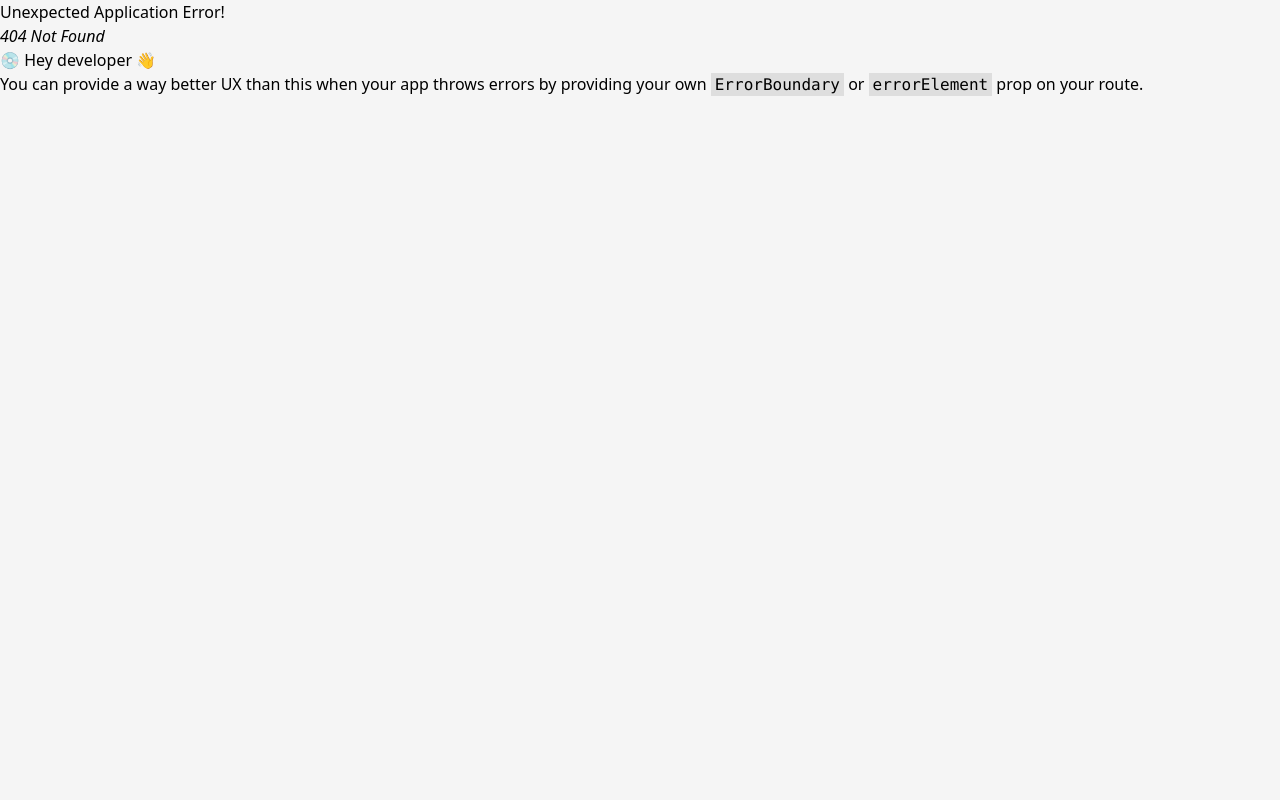
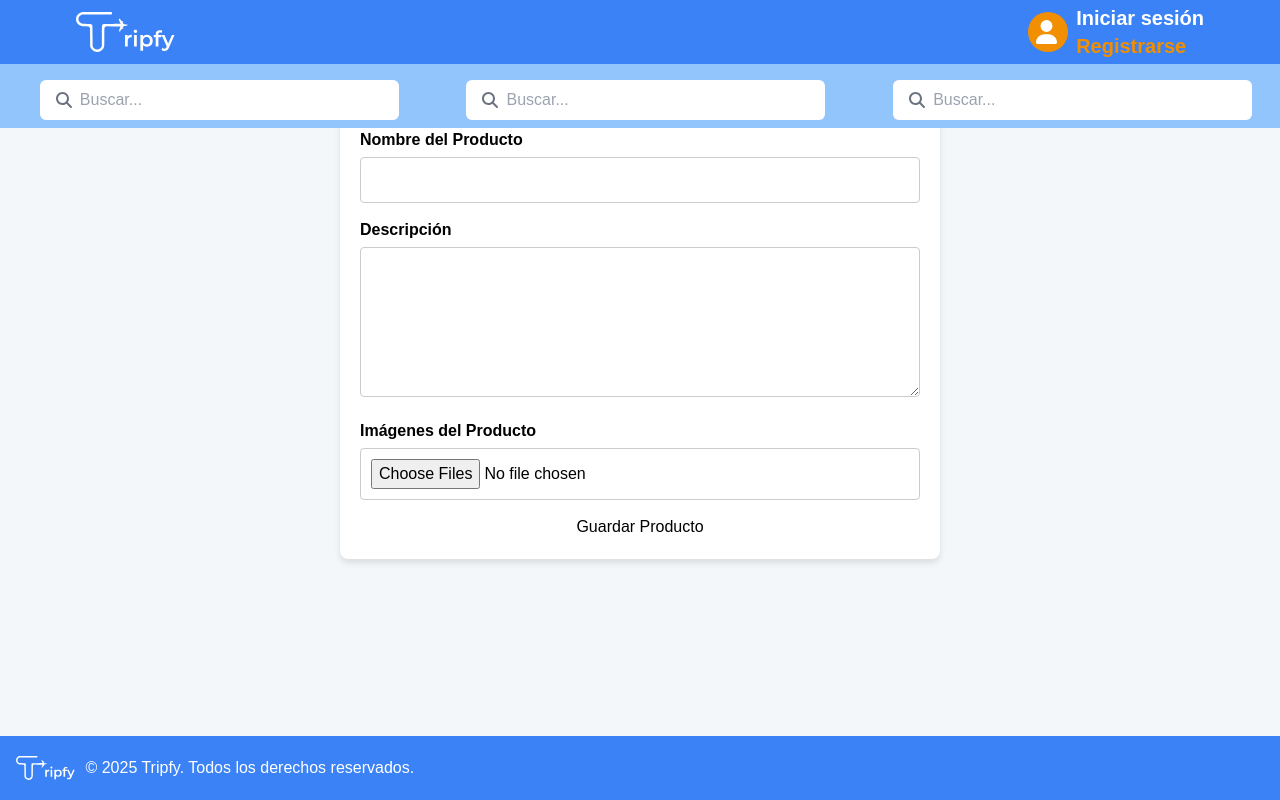
Before and after one commit to Kbri17/FrontEndTripfy, a React (Vite) app: page /AgregarProducto in a window 1280 px wide. Before the commit this address had no page. Built offline with nearby package versions, Linux system fonts and the light colour scheme.

Commit message:
panel administracion t agregar AgregarProducto

```diff
--- /dev/null
+++ b/src/Estilos/Administracion.css
@@ -0,0 +1,65 @@
+/* AdminPanel.css */
+* {
+    margin: 0;
+    padding: 0;
+    box-sizing: border-box;
+  }
+
+  body {
+    font-family: Arial, sans-serif;
+    background-color: #f4f7fa;
+  }
+
+  .admin-panel {
+    display: flex;
+    flex-direction: column;
+    height: 100vh;
+  }
+
+  .admin-header {
+    background-color: #F2F5FF;
+    color: rgb(0, 0, 0);
+    text-align: center;
+    padding: 20px;
+  }
+
+  .sidebar {
+    width: 250px;
+    background-color: #F2F5FF;
+    padding-top: 20px;
+  }
+
+  .sidebar ul {
+    list-style: none;
+    padding: 0;
+  }
+
+  .sidebar li {
+    margin: 20px 0;
+  }
+
+  .sidebar a {
+    color: rgb(0, 0, 0);
+    text-decoration: none;
+    padding: 10px 20px;
+    display: block;
+  }
+
+  .sidebar button {
+    color: white;
+    background-color: #2D48B7;
+    border: none;
+    padding: 10px 20px;
+    cursor: pointer;
+    width: 100%;
+  }
+
+  .sidebar button:hover {
+    background-color: #2D48B7;
+  }
+
+  .main-content {
+    flex-grow: 1;
+    padding: 20px;
+    background-color: white;
+  }
--- /dev/null
+++ b/src/Estilos/AgregarProducto.css
@@ -0,0 +1,59 @@
+/* AgregarProducto.css */
+.agregar-producto {
+    width: 80%;
+    max-width: 600px;
+    margin: 0 auto;
+    padding: 20px;
+    background-color: #fff;
+    border-radius: 8px;
+    box-shadow: 0 4px 6px rgba(0, 0, 0, 0.1);
+  }
+
+  .agregar-producto h2 {
+    text-align: center;
+    margin-bottom: 20px;
+  }
+
+  .form-group {
+    margin-bottom: 15px;
+  }
+
+  .form-group label {
+    font-weight: bold;
+    margin-bottom: 5px;
+    display: block;
+  }
+
+  .form-group input,
+  .form-group textarea {
+    width: 100%;
+    padding: 10px;
+    font-size: 16px;
+    border: 1px solid #ccc;
+    border-radius: 4px;
+  }
+
+  .form-group textarea {
+    resize: vertical;
+    height: 150px;
+  }
+
+  button {
+    background-color: #F18F01;
+    color: white;
+    border: none;
+    padding: 10px 20px;
+    cursor: pointer;
+    font-size: 16px;
+    width: 100%;
+  }
+
+  button:hover {
+    background-color: #F18F01;
+  }
+
+  .error {
+    color: red;
+    font-size: 14px;
+    margin-top: 10px;
+  }
--- a/src/layout/Footer.jsx
+++ b/src/layout/Footer.jsx
@@ -4,7 +4,7 @@ import logo from "../assets/logo.svg";
 const Footer = () => {
   return (
     <footer className="w-full h-16 bg-blue-500 flex items-center justify-between px-4">
-      <div className="flex items-center">
+      <div className="flex items-left">
         <img src={logo} alt="Tripfy Logo" className="h-6" />
         <span className="text-white text-l ml-[10px]">
           &copy; {new Date().getFullYear()} Tripfy. Todos los derechos
--- /dev/null
+++ b/src/pages/Administracion.jsx
@@ -0,0 +1,37 @@
+// AdminPanel.js
+import React, { useState } from 'react';
+import AgregarProducto from './AgregarProducto';
+import '../Estilos/Administracion.css';
+
+const AdminPanel = () => {
+  const [mostrarAgregarProducto, setMostrarAgregarProducto] = useState(false);
+
+  const handleMostrarAgregarProducto = () => {
+    setMostrarAgregarProducto(true);
+  };
+
+  return (
+    <div className="admin-panel">
+      <header className="admin-header">
+        <h1>Panel de Administrador</h1>
+      </header>
+
+      <div className="sidebar">
+        <ul>
+          <li><a href="#dashboard">Dashboard</a></li>
+          <li><a href="#productos">Productos</a></li>
+          <li><a href="#usuarios">Usuarios</a></li>
+          <li><button onClick={handleMostrarAgregarProducto}>Agregar Producto</button></li>
+        </ul>
+      </div>
+
+      <main className="main-content">
+        {mostrarAgregarProducto ? <AgregarProducto /> : <p>Bienvenido al Panel de Administración</p>}
+      </main>
+
+
+    </div>
+  );
+}
+
+export default AdminPanel;
--- /dev/null
+++ b/src/pages/AgregarProducto.jsx
@@ -0,0 +1,85 @@
+// AgregarProducto.js
+import React, { useState } from 'react';
+import '../Estilos/AgregarProducto.css';
+
+const AgregarProducto = () => {
+  const [nombre, setNombre] = useState('');
+  const [descripcion, setDescripcion] = useState('');
+  const [imagenes, setImagenes] = useState([]);
+  const [error, setError] = useState('');
+  const [productos, setProductos] = useState([]); // Simulación de la base de datos
+
+  const handleNombreChange = (e) => setNombre(e.target.value);
+  const handleDescripcionChange = (e) => setDescripcion(e.target.value);
+  const handleImagenesChange = (e) => setImagenes(Array.from(e.target.files));
+
+  const verificarNombreExistente = () => {
+    // Simulación de verificación de nombre en la "base de datos"
+    return productos.some((producto) => producto.nombre === nombre);
+  };
+
+  const handleSubmit = (e) => {
+    e.preventDefault();
+    if (verificarNombreExistente()) {
+      setError('El nombre del producto ya está en uso.');
+      return;
+    }
+
+    if (nombre && descripcion && imagenes.length > 0) {
+      const nuevoProducto = { nombre, descripcion, imagenes };
+      setProductos([...productos, nuevoProducto]);
+      setError('');
+      setNombre('');
+      setDescripcion('');
+      setImagenes([]);
+      alert('Producto agregado con éxito.');
+    } else {
+      setError('Por favor, complete todos los campos.');
+    }
+  };
+
+  return (
+    <div className="agregar-producto">
+      <h2>Agregar Nuevo Producto</h2>
+      <form onSubmit={handleSubmit}>
+        <div className="form-group">
+          <label htmlFor="nombre">Nombre del Producto</label>
+          <input
+            type="text"
+            id="nombre"
+            value={nombre}
+            onChange={handleNombreChange}
+            required
+          />
+        </div>
+
+        <div className="form-group">
+          <label htmlFor="descripcion">Descripción</label>
+          <textarea
+            id="descripcion"
+            value={descripcion}
+            onChange={handleDescripcionChange}
+            required
+          />
+        </div>
+
+        <div className="form-group">
+          <label htmlFor="imagenes">Imágenes del Producto</label>
+          <input
+            type="file"
+            id="imagenes"
+            multiple
+            onChange={handleImagenesChange}
+            required
+          />
+        </div>
+
+        {error && <p className="error">{error}</p>}
+
+        <button type="submit">Guardar Producto</button>
+      </form>
+    </div>
+  );
+}
+
+export default AgregarProducto;
--- a/src/pages/Details.jsx
+++ b/src/pages/Details.jsx
@@ -3,7 +3,7 @@ import '../Estilos/Details.css';
 
 // Imágenes importadas desde la carpeta assets
 import image1 from '../assets/img1.jpg.jpg';
-import image2 from '../assets/img2.jpg.jpg';
+import image6 from '../assets/img6.jgp.jpg';
 import image3 from '../assets/img3.jpg.jpg';
 import image4 from '../assets/img4.jpg.jpg';
 import image5 from '../assets/img5.jpg.jpg';
@@ -40,7 +40,7 @@ const ProductDetails = () => {
           {/* Grilla de imágenes en la mitad derecha */}
           <div className="grid-container">
             <div className="grid-item">
-              <img src={image2} alt="Producto 2" />
+              <img src={image6} alt="Producto 2" />
             </div>
             <div className="grid-item">
               <img src={image3} alt="Producto 3" />
@@ -56,7 +56,7 @@ const ProductDetails = () => {
 
         {/* Enlace "Ver más" en la parte inferior derecha */}
         <div className="see-more">
-          <a href="/Galeria">Ver galeria de imagenes</a>
+          <a href="/Galeria">Ver más</a>
         </div>
 
       </div>
```
Also changed, not shown: src/router.jsx (+12 -0 lines), 1 other file (tests, documents, lock files or other folders).
